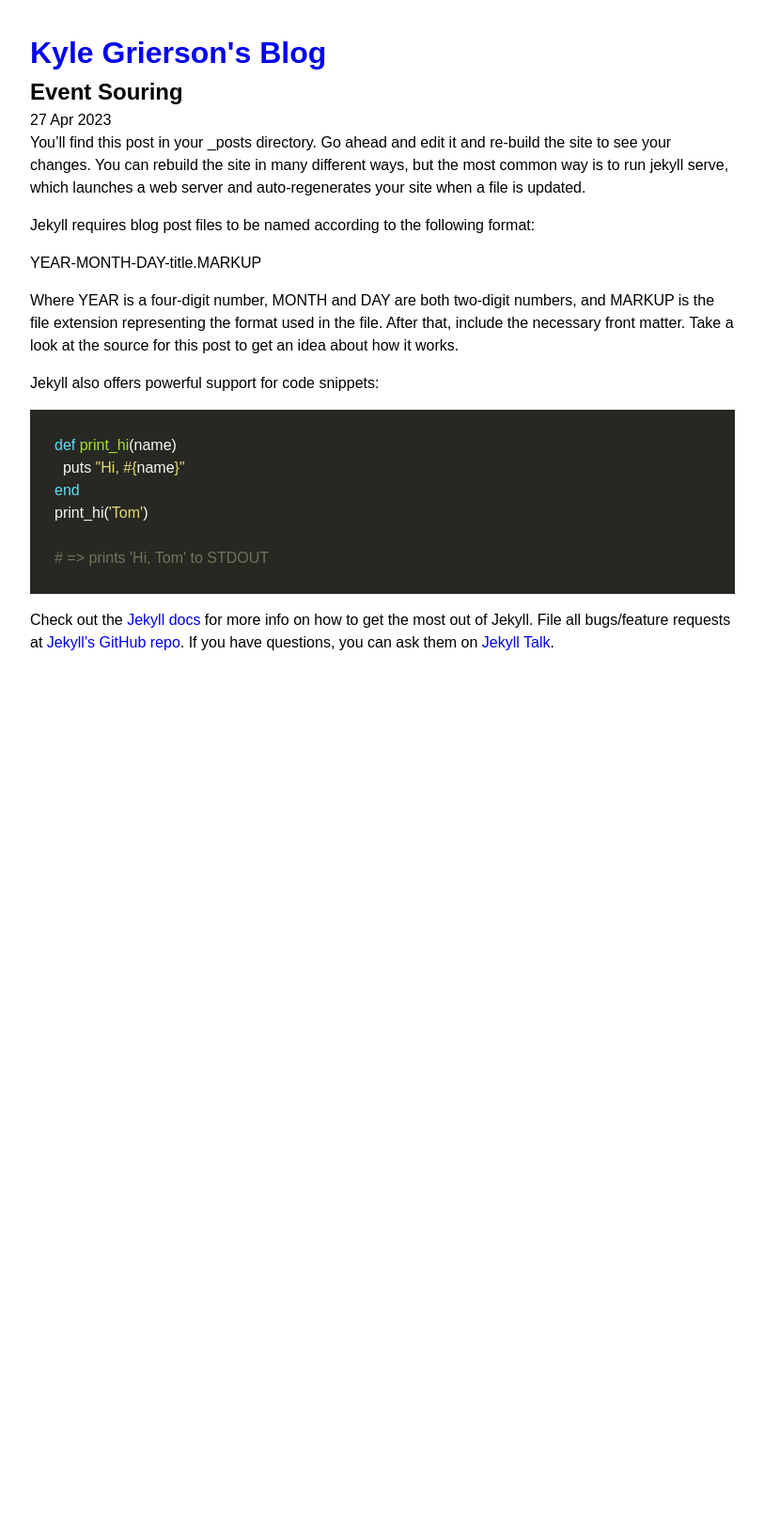
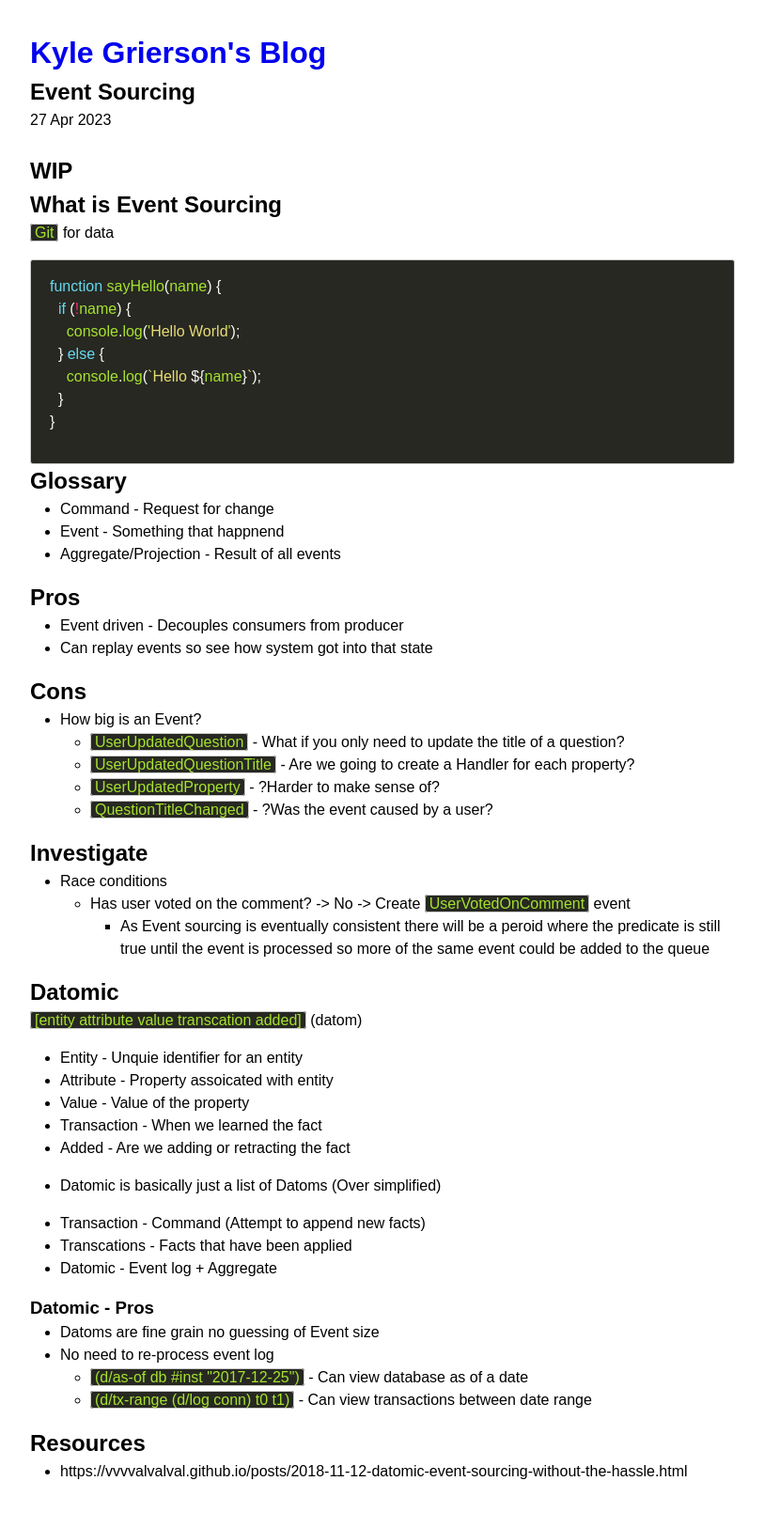
Before and after one commit to grierson/grierson.github.io, a Jekyll site: the page built from _posts/2023-04-27-Event-Sourcing.md, in a window 1280 px wide. Shown: the whole page at 94% size, without its empty margins (233-1046 px from the left). Built offline with Jekyll 4.4.1, drawn with Linux system fonts in a browser that asks for light colours; before the commit the page ends 900 px from its top, so only the background shows below that.

Commit message:
Fix inline code

````diff
--- a/_layouts/post.html
+++ b/_layouts/post.html
@@ -12,6 +12,8 @@ layout: base
 		</time>
 	</header>
 
+	<br />
+
 	<div>
 		{{ content }}
 	</div>
--- a/_posts/2023-04-27-Event-Sourcing.md
+++ b/_posts/2023-04-27-Event-Sourcing.md
@@ -1,30 +1,75 @@
 ---
 layout: post
-title:  "Event Souring"
+title:  "Event Sourcing"
 date:   2023-04-27
 ---
-You’ll find this post in your `_posts` directory. Go ahead and edit it and re-build the site to see your changes. You can rebuild the site in many different ways, but the most common way is to run `jekyll serve`, which launches a web server and auto-regenerates your site when a file is updated.
 
-Jekyll requires blog post files to be named according to the following format:
+## WIP
 
-`YEAR-MONTH-DAY-title.MARKUP`
+## What is Event Sourcing
 
-Where `YEAR` is a four-digit number, `MONTH` and `DAY` are both two-digit numbers, and `MARKUP` is the file extension representing the format used in the file. After that, include the necessary front matter. Take a look at the source for this post to get an idea about how it works.
+`Git` for data
 
-Jekyll also offers powerful support for code snippets:
+```javascript
+function sayHello(name) {
+  if (!name) {
+    console.log('Hello World');
+  } else {
+    console.log(`Hello ${name}`);
+  }
+}
+```
 
-{% highlight ruby %}
-def print_hi(name)
-  puts "Hi, #{name}"
-end
-print_hi('Tom')
+## Glossary
 
-# => prints 'Hi, Tom' to STDOUT
+* Command - Request for change
+* Event - Something that happnend
+* Aggregate/Projection - Result of all events
 
-{% endhighlight %}
+## Pros
 
-Check out the [Jekyll docs][jekyll-docs] for more info on how to get the most out of Jekyll. File all bugs/feature requests at [Jekyll’s GitHub repo][jekyll-gh]. If you have questions, you can ask them on [Jekyll Talk][jekyll-talk].
+* Event driven - Decouples consumers from producer
+* Can replay events so see how system got into that state
 
-[jekyll-docs]: https://jekyllrb.com/docs/home
-[jekyll-gh]:   https://github.com/jekyll/jekyll
-[jekyll-talk]: https://talk.jekyllrb.com/
+## Cons
+
+* How big is an Event?
+  * `UserUpdatedQuestion` - What if you only need to update the title of a question?
+  * `UserUpdatedQuestionTitle` - Are we going to create a Handler for each property?
+  * `UserUpdatedProperty` - ?Harder to make sense of?
+  * `QuestionTitleChanged` - ?Was the event caused by a user?
+
+## Investigate
+
+* Race conditions
+  * Has user voted on the comment? -> No -> Create `UserVotedOnComment` event
+    * As Event sourcing is eventually consistent there will be a peroid
+      where the predicate is still true until the event is processed so
+      more of the same event could be added to the queue
+
+## Datomic
+
+`[entity attribute value transcation added]` (datom)
+
+* Entity - Unquie identifier for an entity
+* Attribute - Property assoicated with entity
+* Value - Value of the property
+* Transaction - When we learned the fact
+* Added - Are we adding or retracting the fact
+
+* Datomic is basically just a list of Datoms (Over simplified)
+
+* Transaction - Command (Attempt to append new facts)
+* Transcations - Facts that have been applied
+* Datomic - Event log + Aggregate
+
+### Datomic - Pros
+
+* Datoms are fine grain no guessing of Event size
+* No need to re-process event log
+  * `(d/as-of db #inst "2017-12-25")` - Can view database as of a date
+  * `(d/tx-range (d/log conn) t0 t1)` - Can view transactions between date range
+
+## Resources
+
+* https://vvvvalvalval.github.io/posts/2018-11-12-datomic-event-sourcing-without-the-hassle.html
--- a/assets/css/styles.css
+++ b/assets/css/styles.css
@@ -34,10 +34,16 @@ ul {
 	padding-left: 2rem;
 }
 
+.highlighter-rouge {
+	color: #a6e22e;
+	background-color: #272822;
+	border-radius: 3px;
+	border: 1px solid #ccc;
+	padding: 0 4px;
+}
+
 .highlight pre {
-	font-family: monospace;
-	padding: 2em;
-	background-color: #272822;
+	padding: 1em;
 }
 .highlight .hll { background-color: #272822; }
 .highlight .c { color: #75715e } /* Comment */
````
